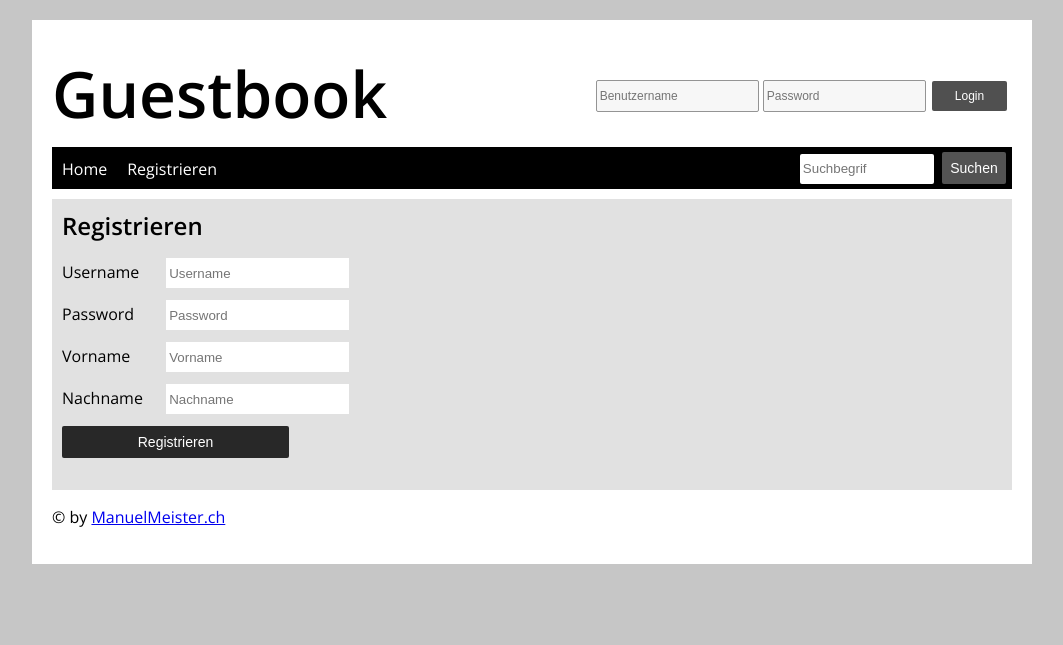
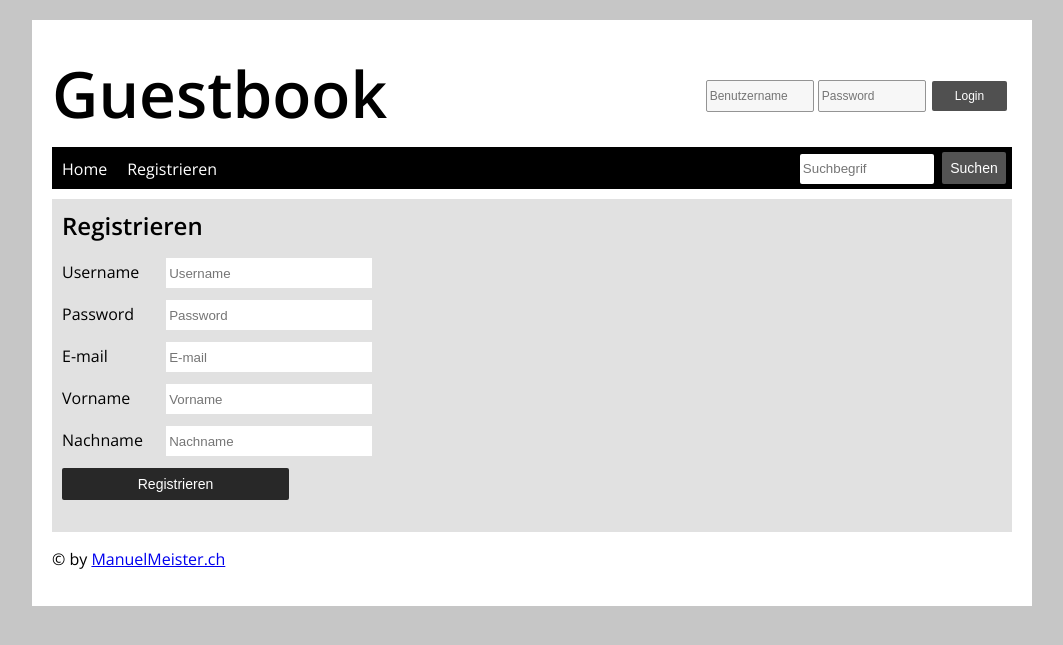
Before and after one commit to manuelmeister/guestbook, a PHP site: page /register.php in a window 1280 px wide. Shown: the top 645 px of the page, without its empty margins (108-1171 px from the left). Run offline with PHP 8.4, Linux system fonts and the light colour scheme; some libraries are stand-ins or nearby versions.

Commit message:
Added E-mail to register.php and Gravatar to user.php

```diff
--- a/controller/controller.php
+++ b/controller/controller.php
@@ -89,13 +89,13 @@ class Controller
                 if (!$resp->is_valid) {
                     $this->error_msg = "The reCAPTCHA wasn't entered correctly. Go back and try it again. (reCAPTCHA said: " . $resp->error . ")";
                 } else {
-                    $this->error_msg = $this->repository->register(strtolower($this->clean_decode($_POST['username'])), md5($_POST['password']), $this->clean_decode($_POST['firstname']), $this->clean_decode($_POST['familyname']));
+                    $this->error_msg = $this->repository->register(strtolower($this->clean_decode($_POST['username'])), password_hash($_POST['password'], PASSWORD_DEFAULT), $this->clean_decode($_POST['email']), $this->clean_decode($_POST['firstname']), $this->clean_decode($_POST['familyname']));
                     $_POST = array();
                 }
                 break;
 
             case 'login':
-                $this->error_msg = ($this->repository->login($_POST['username'], $_POST['password'])) ? 'Erfolgreich Eingeloggt' : 'Username oder Passwort falsch';
+                $this->error_msg = ($this->repository->login($_POST['username'], password_hash($_POST['password'], PASSWORD_DEFAULT))) ? 'Erfolgreich Eingeloggt' : 'Username oder Passwort falsch';
                 break;
 
             case 'logout':
--- a/model/repository.php
+++ b/model/repository.php
@@ -184,17 +184,17 @@ class Repository
      * @param $familyname
      * @return string
      */
-    public function register($username, $password, $firstname, $familyname)
+    public function register($username, $password, $email, $firstname, $familyname)
     {
         if (strlen($username) == 0) {
             return 'Er wurde keinen Username eingegeben.';
-        }else{
+        } else {
             $sql = $this->db->prepare("SELECT * FROM user WHERE username = '$username' LIMIT 1");
             $sql->execute();
-            if($sql->rowCount()){
+            if ($sql->rowCount()) {
                 return 'Benutzername ist nicht verfügbar.';
-            }else{
-                $sql = $this->db->prepare("INSERT INTO user (username, password, firstname, familyname) VALUES ( '$username', '$password', '$firstname', '$familyname');");
+            } else {
+                $sql = $this->db->prepare("INSERT INTO user (username, password, email, firstname, familyname) VALUES ( '$username', '$password', '$email', '$firstname', '$familyname');");
                 $sql->execute();
                 return 'Benutzername wurde erfolgreich hinzugefügt.';
             }
--- a/register.php
+++ b/register.php
@@ -66,12 +66,16 @@ include 'header.php';
                     <input class="field__input" type="password" name="password" placeholder="Password" required/>
                 </div>
                 <div class="field">
+                    <label class="field__label" for="email">E-mail</label>
+                    <input class="field__input" type="email" name="email" placeholder="E-mail" required/>
+                </div>
+                <div class="field">
                     <label class="field__label" for="firstname">Vorname</label>
-                    <input class="field__input" type="text" name="firstname" placeholder="Vorname" value="<?php if(isset($_POST['firstname'])){echo $_POST['firstname'];}?>" required/>
+                    <input class="field__input" type="text" name="firstname" placeholder="Vorname" value="<?php if(isset($_POST['firstname'])){echo $_POST['firstname'];}?>" />
                 </div>
                 <div class="field">
                     <label class="field__label" for="familyname">Nachname</label>
-                    <input class="field__input" type="text" name="familyname" placeholder="Nachname" value="<?php if(isset($_POST['familyname'])){echo $_POST['familyname'];}?>" required/>
+                    <input class="field__input" type="text" name="familyname" placeholder="Nachname" value="<?php if(isset($_POST['familyname'])){echo $_POST['familyname'];}?>" />
                 </div>
                 <input type="submit" name="register" value="Registrieren" id="register-submit">
 
--- a/style.css
+++ b/style.css
@@ -169,10 +169,11 @@ td strong {
     opacity: 1;
 }
 
-input[type="text"], input[type="password"], input[type="submit"], input[type="search"] {
+input[type="text"], input[type="password"], input[type="submit"], input[type="search"], input[type="email"], input[type="file"] {
     height: 24px;
     margin: 6px 0;
     padding: 3px;
+    width: 200px;
 }
 
 input[type="submit"] {
@@ -223,6 +224,10 @@ header {
     top: 0;
     bottom: 0;
     right: 0;
+}
+
+#login input[type="text"],#login input[type="password"]{
+    width: 100px;
 }
 
 #login input[type="submit"] {
```
Also changed, not shown: install.php (+15 -4 lines), templates/user.php (+26 -3 lines).
